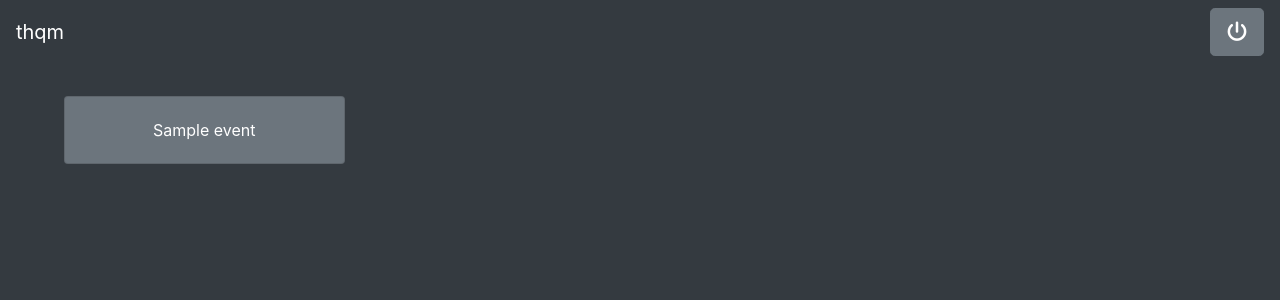
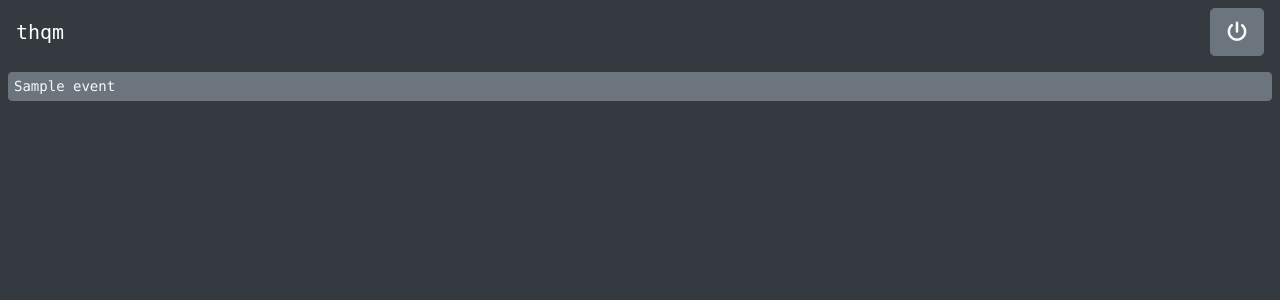
Before and after one commit to loiccoyle/thqm, a Python web app: template thqm/templates/index.html in a window 1280 px wide. Shown: the top 300 px of the page. Run offline with Jinja, Linux system fonts and the light colour scheme; the template is opened without the code that fills it: most values are stand-ins (such as "Sample title", 1, 10 or a date in 2020); some libraries are stand-ins or nearby versions.

Commit message:
fix error handling, clean server shutdown, tab navigation

```diff
--- a/thqm/static/index.css
+++ b/thqm/static/index.css
@@ -1,21 +1,17 @@
-.grid {
-    display: grid;
-    grid-template-columns: repeat(auto-fill, minmax(14rem, 1fr));
-    grid-gap: 10px;
-    width: 90%;
-    margin-left: auto;
-    margin-right: auto;
-    margin-top: 2.5%;
+body {
+    font-family: monospace, monospace;
 }
 
 .event-content {
     height: 100%;
     width: 100%;
     padding: 0;
+	padding-top: 3px;
+	padding-bottom: 3px;
+    padding-left: 5px;
+    text-align: left;
 }
 
-@media all and (max-width: 1024px) {
-    * {
-        font-size: 22px;
-    }
+.disable-dbl-tap-zoom {
+	touch-action: manipulation;
 }
--- a/thqm/templates/index.html
+++ b/thqm/templates/index.html
@@ -15,14 +15,14 @@
     <body class='bg-dark'>
         <header>
             <div class="navbar navbar-dark bg-dark box-shadow">
-                <a href="#" class="navbar-brand">thqm</a>
+                <a href='/' tabindex='-1' class="navbar-brand">thqm</a>
                 {% if qrcode %}
                     <div class="my-2 my-sm-0">
-                        <button type='button' class='btn btn-secondary btn-lg' title='Show QR code' data-toggle='modal' data-target='#qrcode'>
+                        <button tabindex='-1' type='button' class='btn btn-secondary btn-lg' title='Show QR code' data-toggle='modal' data-target='#qrcode'>
                             <i class="fas fa-qrcode"></i>
                         </button>
                 {% endif %}
-                        <a class="btn btn-secondary btn-lg" href="?shutdown" role="button">
+                        <a class="btn btn-secondary btn-lg text-light" onclick='fetch("?shutdown");' role="button">
                             <i class="fas fa-power-off"></i>
                         </a>
                     </div>
@@ -31,7 +31,7 @@
 
         {% if qrcode %}
             <!-- Modal -->
-            <div class="modal fade" id="qrcode" tabindex="-1" role="dialog" aria-labelledby="exampleModalLabel" aria-hidden="true">
+            <div class="modal fade" id="qrcode" tabindex="-1" role="dialog" aria-labelledby="modalQRCode" aria-hidden="true">
               <div class="modal-dialog" role="document">
                 <div class="modal-content bg-dark text-light">
                   <div class="modal-body text-center">
@@ -42,26 +42,30 @@
             </div>
         {% endif %}
 
-	<!-- Card grid-->
-        <div role="container">
 		{% if events %}
-                    <div class="grid">
 			{% for e in events %}
-                        <div class='card bg-secondary text-light'>
-                            <a class='btn btn-secondary event-content' role='button' href='./{{ e }}'>
-                                <div class="card-body">
-                                    {{e}}
-                                </div>
+				<div class='my-2 mx-2 disable-dbl-tap-zoom'>
+					<a class='btn btn-secondary event-content' tabindex=0 role='button' onclick="fetch('./' + '{{ e }}')">
+						<pre class='my-0 text-light'>{{ e|safe }}</pre>
 					</a>
 				</div>
 			{% endfor %}
-                    </div>
-                    {% else %}
-                        <div class="alert alert-primary">
-                            <h1 class="h4">No events configured!</h1>
-                            <p class="lead">Please edit the configuration file to add commands and hotkeys.</p>
-                        </div>
 		{% endif %}
-        </div>
     </body>
+	<script>
+		// Get the event buttons
+		var button = Array.from(document.getElementsByClassName("event-content"));
+
+		function addEnterToClick(element) {
+			element.addEventListener("keyup", function(event) {
+				// Number 13 is the "Enter" key on the keyboard
+				if (event.keyCode === 13) {
+					event.preventDefault();
+					element.click();
+				}
+			});
+		}
+		// add the eventListener to all the buttons
+		button.map(addEnterToClick);
+	</script>
 </html>
```
Also changed, not shown: thqm/__cli__.py (+23 -12 lines), thqm/server.py (+45 -23 lines), thqm/utils.py (+13 -10 lines). Lines whose indentation alone changed are shown as unchanged.
